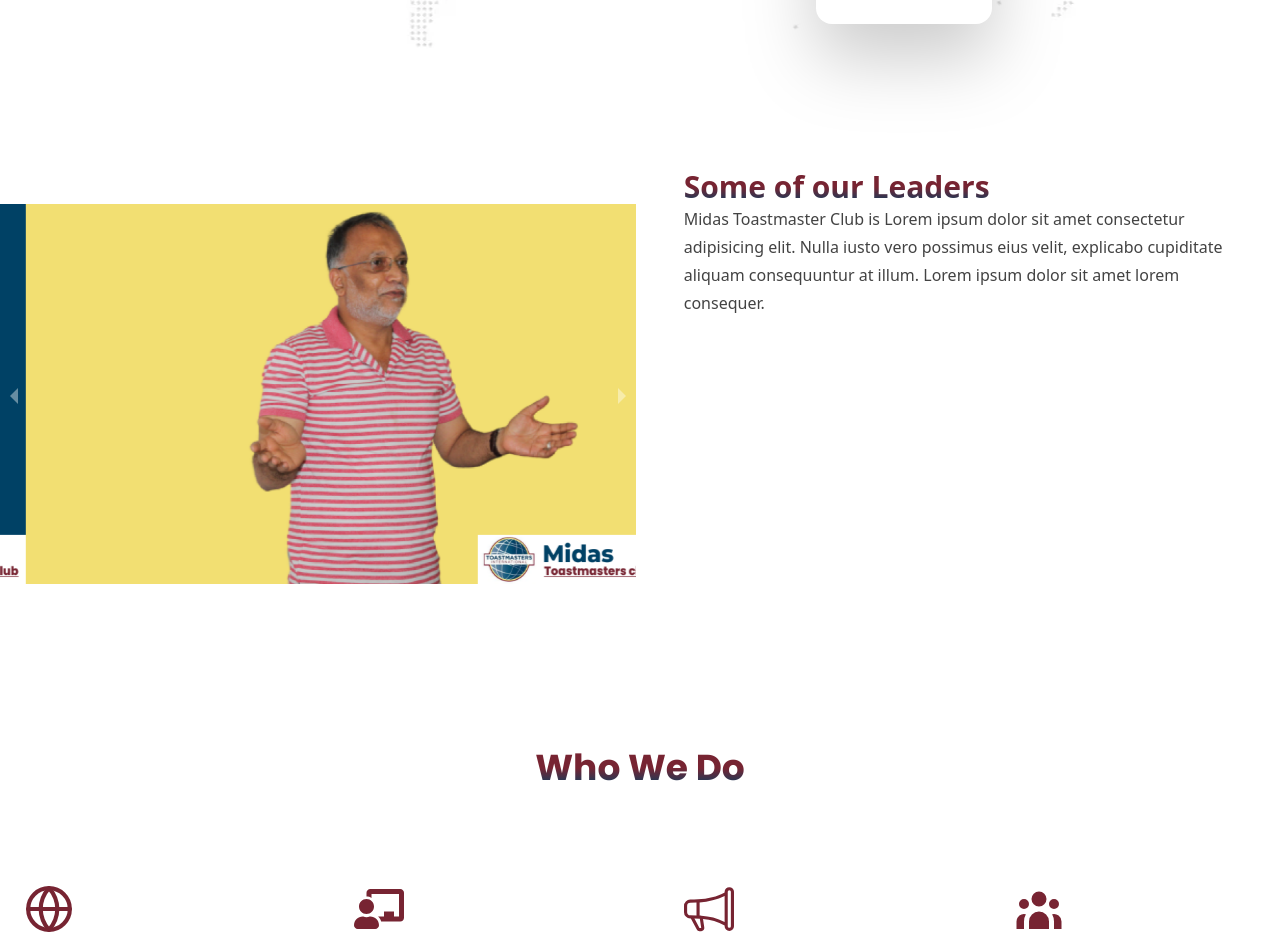
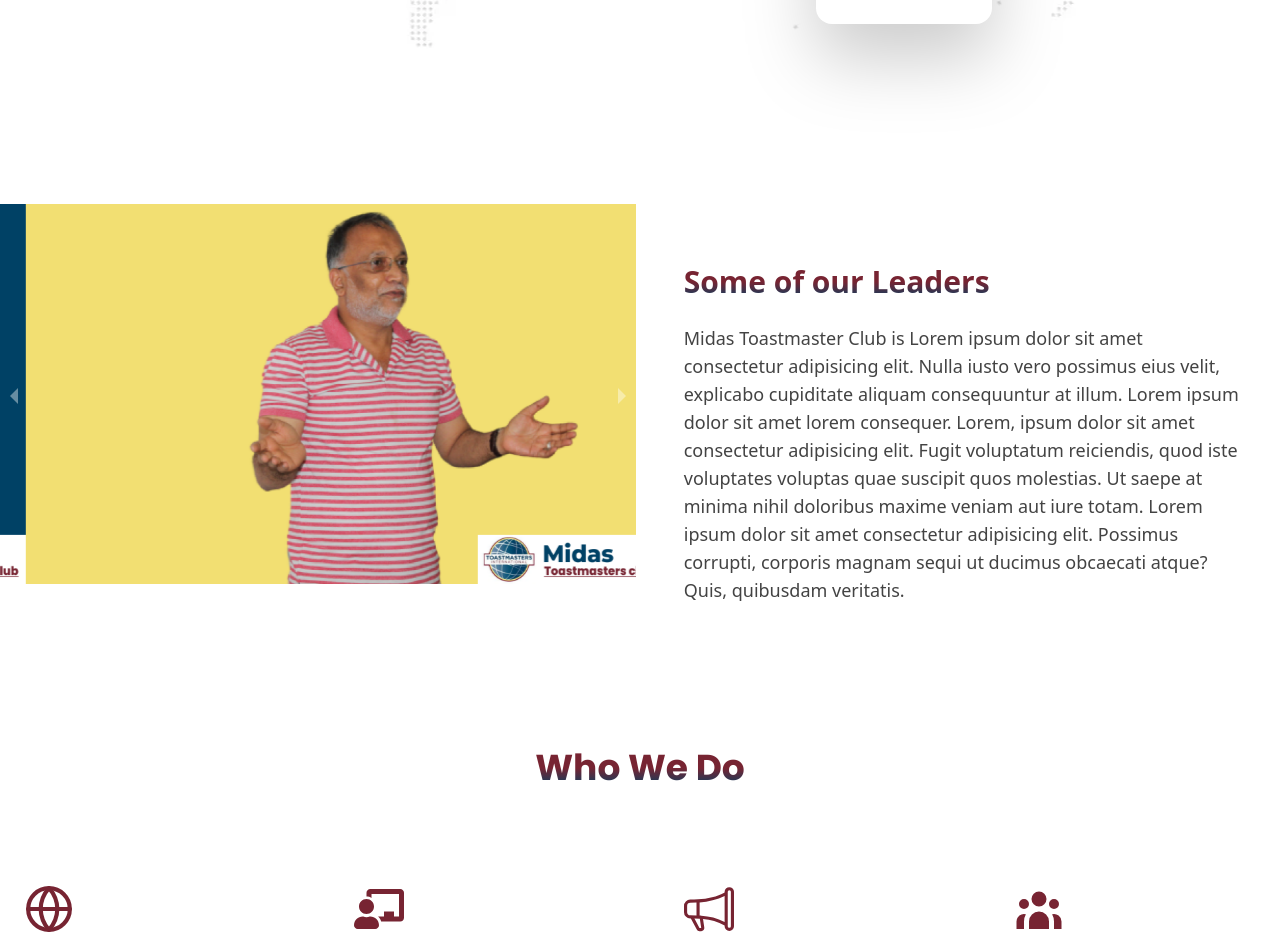
Before and after one commit to noorjsdivs/midastmi, a React (Create React App) app: page / in a window 1280 px wide. Shown: the part 1175-2116 px from the top of the page. Built offline with nearby package versions, Linux system fonts and the light colour scheme.

Commit message:
screenshot done

```diff
--- a/src/components/clientmsg/ClientMsg.js
+++ /dev/null
@@ -1,28 +0,0 @@
-import React from "react";
-
-const ClientMsg = () => {
-  return (
-    <div className="w-full py-20 bg-[#DCDCDC]">
-      <div className="max-w-screen-xl mx-auto px-4 flex">
-        <div className="w-1/2 font-bodyFont flex flex-col gap-6">
-          <h2 className="text-3xl font-bold text-[#434343]">
-            What Our Client Say
-          </h2>
-          <p className="text-base w-2/3">
-            We are having 450+ existing clients in world wide who are enjoying
-            professional web services from our team.
-          </p>
-        </div>
-        <div className="w-1/2">
-          <h2>What Our Client Say</h2>
-          <p>
-            We are having 450+ existing clients in world wide who are enjoying
-            professional web services from our team.
-          </p>
-        </div>
-      </div>
-    </div>
-  );
-};
-
-export default ClientMsg;
--- a/src/components/slider/PrimeSlider.js
+++ b/src/components/slider/PrimeSlider.js
@@ -10,7 +10,7 @@ import {
 
 const PrimeSlider = () => {
   return (
-    <div className="w-full h-[500px] mb-20 flex flex-col lgl:flex-row justify-center gap-2 items-center">
+    <div className="w-full max-h-[500px] mb-20 py-20 flex flex-col lgl:flex-row justify-center gap-2 items-center">
       <div className="w-full lgl:w-1/2 px-4 lgl:px-0">
         <Carousel
           className="w-full h-full"
@@ -59,15 +59,20 @@ const PrimeSlider = () => {
           </div>
         </Carousel>
       </div>
-      <div className="w-full lgl:w-1/2 h-[450px] px-10 flex flex-col">
+      <div className="w-full lgl:w-1/2 h-full flex flex-col pt-20 px-10 gap-6">
         <h1 className="text-3xl font-extrabold bg-clip-text text-transparent bg-gradient-to-t from-[#004165] via-[#772432] to-[#772432]">
           Some of our Leaders
         </h1>
-        <p className="text-[#434343] text-base leading-7">
+        <p className="text-[#434343] text-lg font-normal">
           Midas Toastmaster Club is Lorem ipsum dolor sit amet consectetur
           adipisicing elit. Nulla iusto vero possimus eius velit, explicabo
           cupiditate aliquam consequuntur at illum. Lorem ipsum dolor sit amet
-          lorem consequer.
+          lorem consequer. Lorem, ipsum dolor sit amet consectetur adipisicing
+          elit. Fugit voluptatum reiciendis, quod iste voluptates voluptas quae
+          suscipit quos molestias. Ut saepe at minima nihil doloribus maxime
+          veniam aut iure totam. Lorem ipsum dolor sit amet consectetur
+          adipisicing elit. Possimus corrupti, corporis magnam sequi ut ducimus
+          obcaecati atque? Quis, quibusdam veritatis.
         </p>
       </div>
     </div>
```
